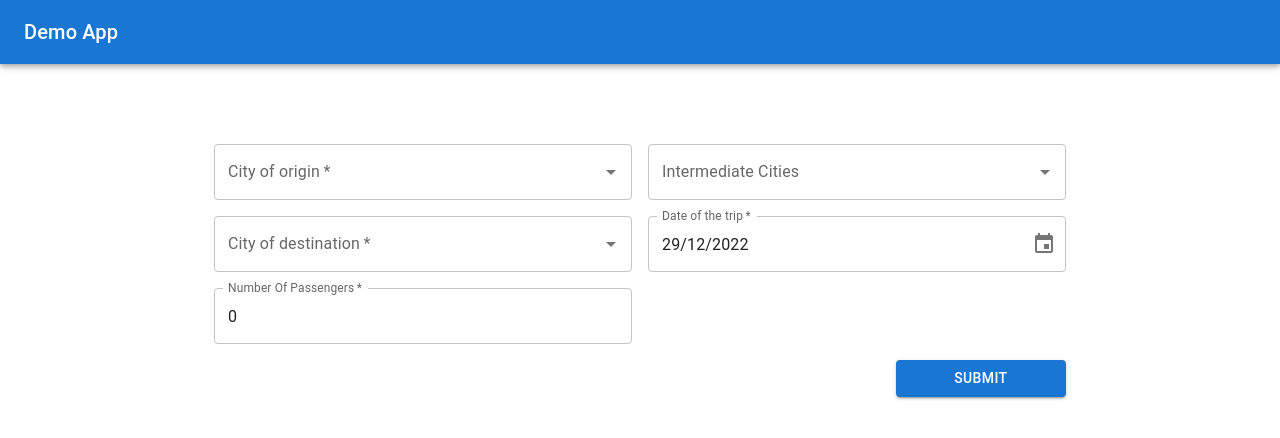
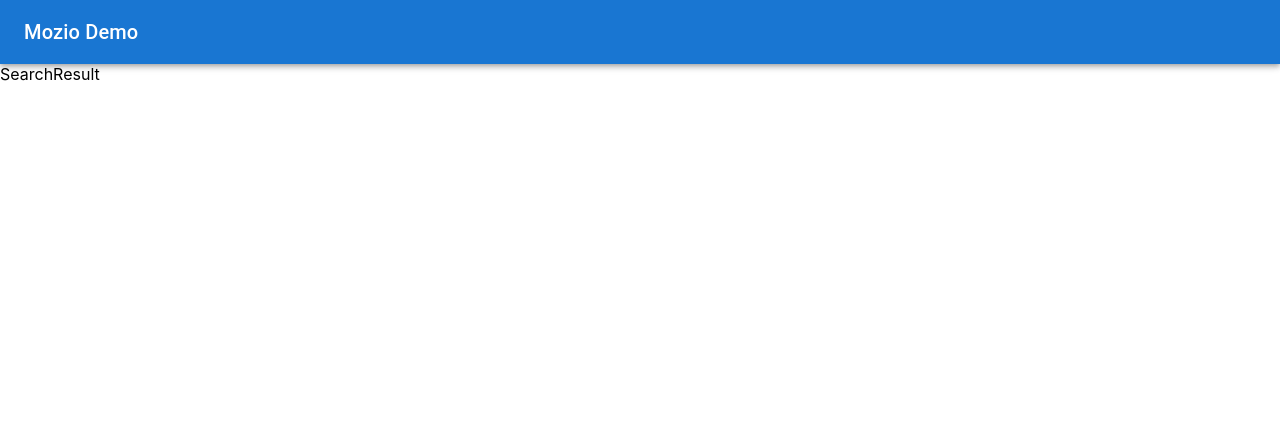
Before and after one commit to eslamaboudesheesh/Mozio-search, a React (Create React App) app: page /SearchResult in a window 1280 px wide. Shown: the top 438 px of the page. Built offline with nearby package versions, Linux system fonts and the light colour scheme.

Commit message:
docs(config): add router -dom

```diff
--- a/package.json
+++ b/package.json
@@ -18,11 +18,15 @@
         "@types/react-dom": "^18.0.10",
         "axios": "^1.2.2",
         "bootstrap": "^5.2.3",
+        "localforage": "^1.10.0",
+        "match-sorter": "^6.3.1",
         "react": "^18.2.0",
         "react-dom": "^18.2.0",
         "react-hook-form": "^7.41.3",
         "react-redux": "^8.0.5",
+        "react-router-dom": "^6.6.1",
         "react-scripts": "5.0.1",
+        "sort-by": "^1.2.0",
         "web-vitals": "^2.1.4"
     },
     "scripts": {
--- a/src/App.tsx
+++ b/src/App.tsx
@@ -1,8 +1,9 @@
 import { Grid } from '@mui/material';
 import React from 'react';
+import { Outlet } from 'react-router-dom';
 import './App.css';
 import Header from './components/Header/header';
-import SearchForm from './components/SearchForm/SearchForm';
+// import SearchForm from './components/SearchForm/SearchForm';
 
 function App() {
     return (
@@ -11,8 +12,8 @@ function App() {
                 <Grid item xs={12}>
                     <Header />
                 </Grid>
+                <Outlet />
             </Grid>
-            <SearchForm />
         </div>
     );
 }
--- a/src/components/FormsUI/Autocomplete-Cityofdestination/Cityofdestination.tsx
+++ b/src/components/FormsUI/Autocomplete-Cityofdestination/Cityofdestination.tsx
@@ -27,7 +27,7 @@ export const Cityofdestination = ({ name, control, label, defualtvalue }: FormIn
         }
     }, [defualtvalue, NewDefualtValue, dispatch]);
     const handelValue = (value: any) => {
-        return value || [];
+        return value || '';
     };
     return (
         <>
--- a/src/components/FormsUI/Autocomplete-Cityoforigin/Cityoforigin.tsx
+++ b/src/components/FormsUI/Autocomplete-Cityoforigin/Cityoforigin.tsx
@@ -27,7 +27,7 @@ export const Cityoforigin = ({ name, control, label, defualtvalue }: FormInputPr
         }
     }, [defualtvalue, NewDefualtValue, dispatch]);
     const handelValue = (value: any) => {
-        return value || [];
+        return value || '';
     };
     return (
         <>
--- a/src/components/Header/header.tsx
+++ b/src/components/Header/header.tsx
@@ -5,7 +5,7 @@ const Header = () => {
     return (
         <AppBar position="static">
             <Toolbar>
-                <Typography variant="h6">Demo App</Typography>
+                <Typography variant="h6">Mozio Demo</Typography>
             </Toolbar>
         </AppBar>
     );
--- a/src/components/SearchForm/SearchForm.tsx
+++ b/src/components/SearchForm/SearchForm.tsx
@@ -9,6 +9,7 @@ import { IntermediateCities } from '../FormsUI/Autocomplete-Intermediatecities/I
 import { Cityofdestination } from '../FormsUI/Autocomplete-Cityofdestination/Cityofdestination';
 import { FormInputDate } from '../FormsUI/DataTimePicker/FormInputDate';
 import { FormInputText } from '../FormsUI/TextFieldNumber/TextFieldNumber';
+import { useNavigate } from 'react-router-dom';
 // import { useAppDispatch, useAppSelector } from '../../store/hooks';
 // import { addDataFormSubmit } from '../../features/form-submit/DataFormSubmitSlice';
 interface IFormInput {
@@ -19,13 +20,18 @@ interface IFormInput {
     NumberOfPassengers: number;
 }
 
-function SearchForm() {
+function SearchForm({ isHomepage }: any = false) {
     const [defualtValue, setdefualtValue] = useState<IFormInput>();
+    const navigate = useNavigate();
+
     const methods = useForm<IFormInput>({ defaultValues: defualtValue });
 
     const { handleSubmit, control, setValue } = methods;
     const onSubmit = (data: any) => {
         sessionStorage.setItem('defualtValue', JSON.stringify(data));
+        if (isHomepage) {
+            navigate('/SearchResult');
+        }
     };
     useEffect(() => {
         if (defualtValue == undefined) {
--- a/src/index.tsx
+++ b/src/index.tsx
@@ -1,16 +1,36 @@
 import React from 'react';
 import ReactDOM from 'react-dom/client';
 import './index.css';
-import App from './App';
 import reportWebVitals from './reportWebVitals';
 import { Provider } from 'react-redux';
 import store from './store';
-
+import { createBrowserRouter, RouterProvider } from 'react-router-dom';
+import ErrorPage from './pages/error-page/errorPage';
+import HomePage from './pages/home-page/homePage';
+import { SearchResult } from './pages/search-result/searchResult';
+import App from './App';
+const router = createBrowserRouter([
+    {
+        path: '/',
+        element: <App />,
+        errorElement: <ErrorPage />,
+        children: [
+            {
+                path: '/',
+                element: <HomePage />,
+            },
+            {
+                path: 'SearchResult',
+                element: <SearchResult />,
+            },
+        ],
+    },
+]);
 const root = ReactDOM.createRoot(document.getElementById('root') as HTMLElement);
 root.render(
     <React.StrictMode>
         <Provider store={store}>
-            <App />
+            <RouterProvider router={router} />
         </Provider>
     </React.StrictMode>,
 );
--- /dev/null
+++ b/src/pages/error-page/errorPage.tsx
@@ -0,0 +1,17 @@
+import React from 'react';
+import { useRouteError } from 'react-router-dom';
+
+export default function ErrorPage() {
+    const error: any = useRouteError();
+    console.error(error);
+
+    return (
+        <div id="error-page">
+            <h1>Oops!</h1>
+            <p>Sorry, an unexpected error has occurred.</p>
+            <p>
+                <i>{error?.statusText || error?.message}</i>
+            </p>
+        </div>
+    );
+}
--- /dev/null
+++ b/src/pages/home-page/homePage.tsx
@@ -0,0 +1,12 @@
+import React from 'react';
+import SearchForm from '../../components/SearchForm/SearchForm';
+
+function HomePage() {
+    return (
+        <>
+            <SearchForm isHomepage={true} />
+        </>
+    );
+}
+
+export default HomePage;
--- /dev/null
+++ b/src/pages/search-result/searchResult.tsx
@@ -0,0 +1,5 @@
+import React from 'react';
+
+export const SearchResult = () => {
+    return <div>SearchResult</div>;
+};
```
Also changed, not shown: 1 other file (tests, documents, lock files or other folders).
